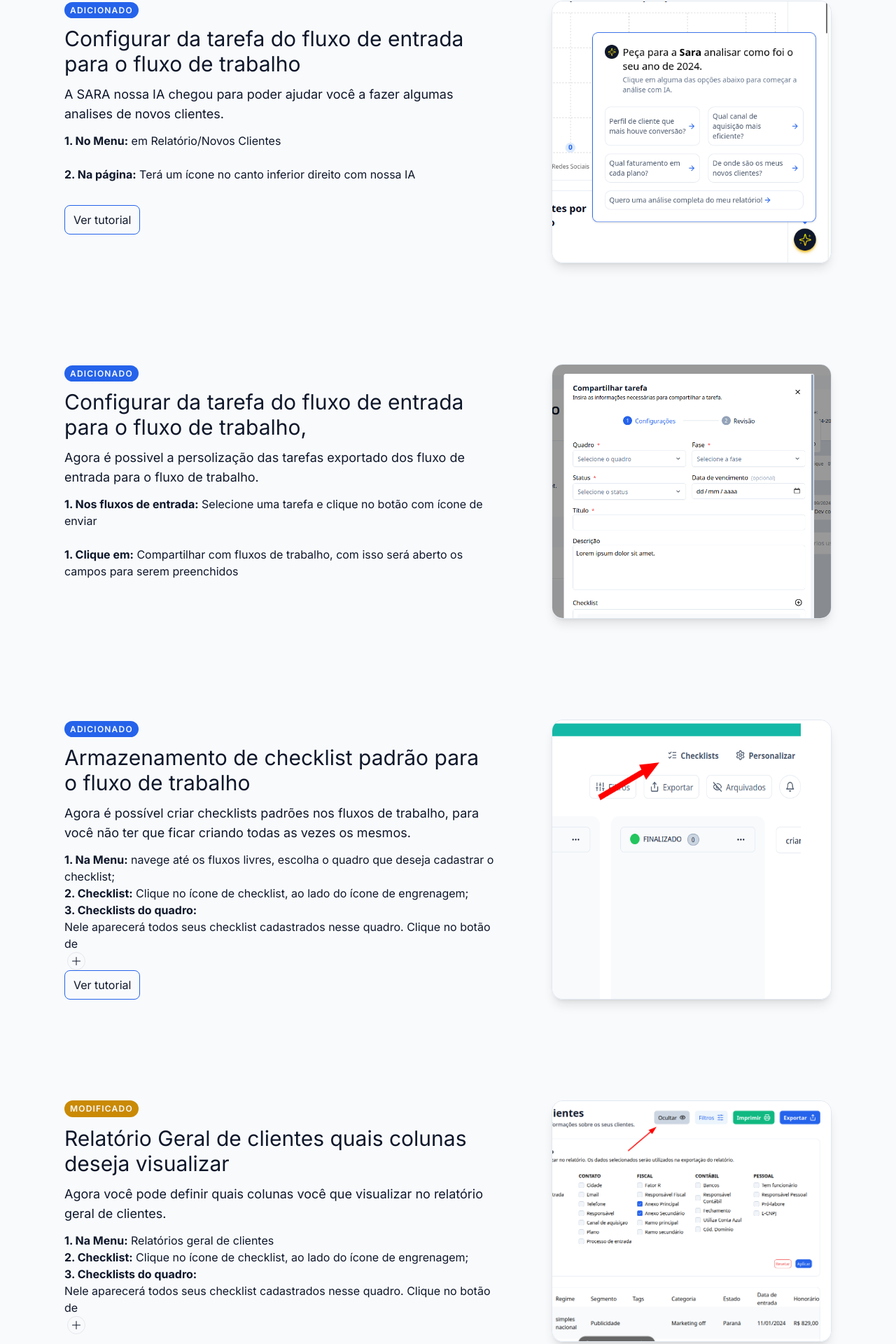
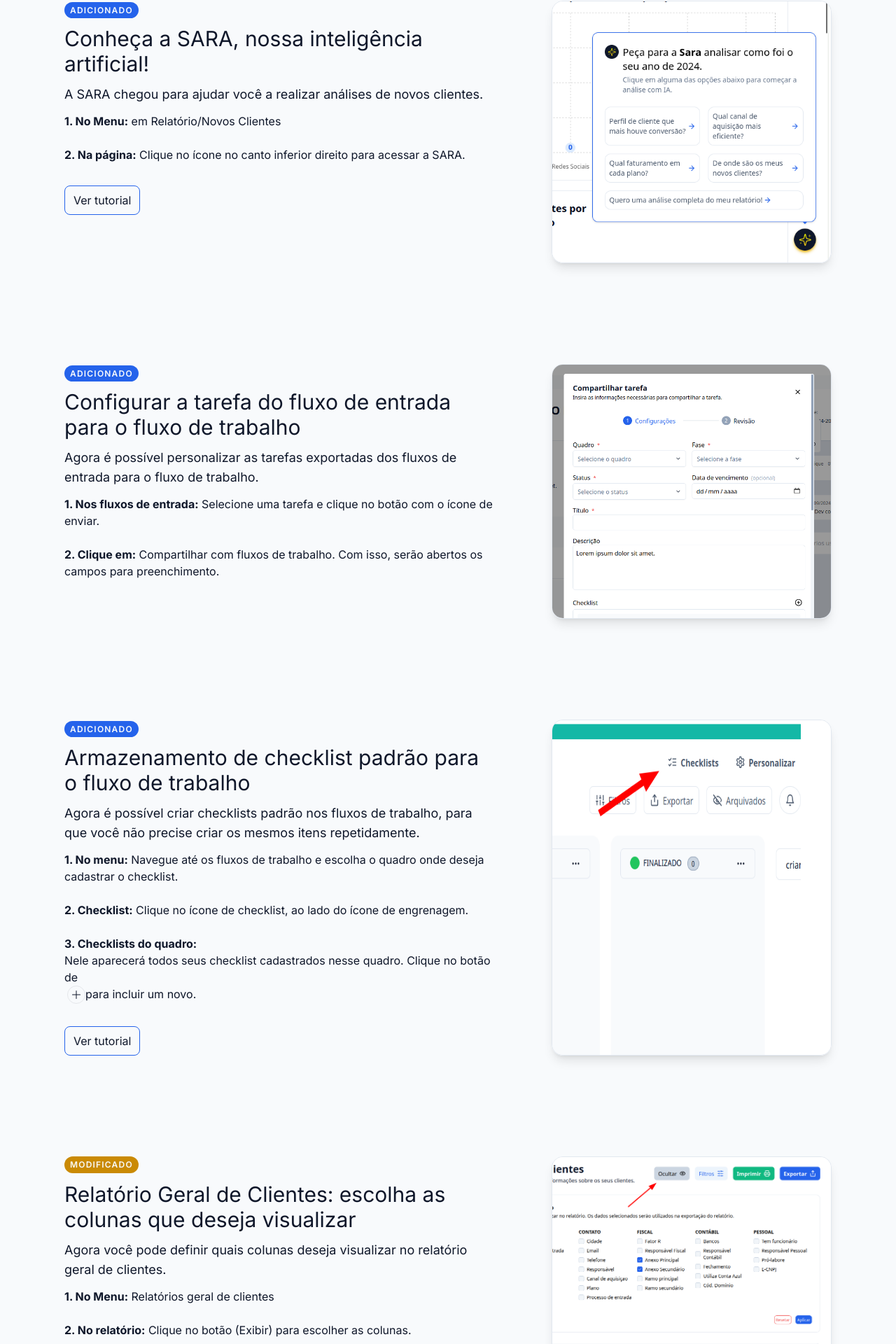
Before and after one commit to amanda-raiane/client-versions, a Next.js app: page / in a window 1280 px wide. Shown: the part 579-2499 px from the top of the page at 70% size. Built offline with nearby package versions, Linux system fonts and the light colour scheme.

Commit message:
chore: adjust version page. 7989913649

```diff
--- a/src/app/page.tsx
+++ b/src/app/page.tsx
@@ -25,8 +25,8 @@
   const { theme } = useTheme();
 
   const description = [
-    "Análise de relatório geral de clientes com IA, ",
-    "Configurar da tarefa do fluxo de entrada para o fluxo de trabalho, ",
+    "Análise de relatório de clientes com IA, ",
+    "Configurar a tarefa do fluxo de entrada para o fluxo de trabalho, ",
     "Armazenamento de checklist padrão para o fluxo de trabalho,  ",
     "Visualização de colunas no relatório geral de clientes, ",
     "Email personalizado para solicitação de assinatura.",
@@ -43,7 +43,7 @@
               src={theme === "dark" ? logoDark : logoLight}
             />
             <p className="mt-2 dark:text-slate-400 text-sm text-slate-800">
-              6 de dezembro de 2024 <span>v1.22.0</span>
+              5 de dezembro de 2024 <span>v1.22.0</span>
             </p>
           </div>
           <div className="flex items-center gap-3">
@@ -56,19 +56,19 @@
               Adicionado
             </span>
             <h2 className="sm:text-3xl text-2xl">
-              Configurar da tarefa do fluxo de entrada para o fluxo de trabalho
+              Conheça a SARA, nossa inteligência artificial!
             </h2>
             <p className="sm:text-lg">
-              A SARA nossa IA chegou para poder ajudar você a fazer algumas
-              analises de novos clientes.
+              A SARA chegou para ajudar você a realizar análises de novos
+              clientes.
             </p>
             <ol className="space-y-6 pb-8">
               <li>
                 <strong>1. No Menu:</strong> em Relatório/Novos Clientes
               </li>
               <li>
-                <strong>2. Na página:</strong> Terá um ícone no canto inferior
-                direito com nossa IA
+                <strong>2. Na página:</strong> Clique no ícone no canto inferior
+                direito para acessar a SARA.
               </li>
             </ol>
             <Link
@@ -94,20 +94,20 @@
               Adicionado
             </span>
             <h2 className="sm:text-3xl text-2xl">
-              Configurar da tarefa do fluxo de entrada para o fluxo de trabalho,
+              Configurar a tarefa do fluxo de entrada para o fluxo de trabalho
             </h2>
             <p className="sm:text-lg">
-              Agora é possivel a persolização das tarefas exportado dos fluxo de
+              Agora é possível personalizar as tarefas exportadas dos fluxos de
               entrada para o fluxo de trabalho.
             </p>
             <ol className="space-y-6 pb-8">
               <li>
                 <strong>1. Nos fluxos de entrada:</strong> Selecione uma tarefa
-                e clique no botão com ícone de enviar
+                e clique no botão com o ícone de enviar.
               </li>
               <li>
-                <strong>1. Clique em:</strong> Compartilhar com fluxos de
-                trabalho, com isso será aberto os campos para serem preenchidos
+                <strong>2. Clique em:</strong> Compartilhar com fluxos de
+                trabalho. Com isso, serão abertos os campos para preenchimento.
               </li>
             </ol>
             <Link
@@ -139,17 +139,17 @@
               Armazenamento de checklist padrão para o fluxo de trabalho
             </h2>
             <p className="sm:text-lg">
-              Agora é possível criar checklists padrões nos fluxos de trabalho,
-              para você não ter que ficar criando todas as vezes os mesmos.
+              Agora é possível criar checklists padrão nos fluxos de trabalho,
+              para que você não precise criar os mesmos itens repetidamente.
             </p>
-            <ol>
+            <ol className="space-y-6 pb-8">
               <li>
-                <strong>1. Na Menu:</strong> navege até os fluxos livres,
-                escolha o quadro que deseja cadastrar o checklist;
+                <strong>1. No menu:</strong> Navegue até os fluxos de trabalho e
+                escolha o quadro onde deseja cadastrar o checklist.
               </li>
               <li>
                 <strong>2. Checklist:</strong> Clique no ícone de checklist, ao
-                lado do ícone de engrenagem;
+                lado do ícone de engrenagem.
               </li>
               <li className="flex flex-wrap">
                 <strong>3. Checklists do quadro:</strong> Nele aparecerá todos
@@ -157,6 +157,7 @@
                 <span className="ml-1 border rounded-full flex place-items-center p-1">
                   <Plus />
                 </span>
+                para incluir um novo.
               </li>
             </ol>
             <Link
@@ -185,26 +186,20 @@
               Modificado
             </p>
             <h2 className="sm:text-3xl text-2xl">
-              Relatório Geral de clientes quais colunas deseja visualizar
+              Relatório Geral de Clientes: escolha as colunas que deseja
+              visualizar
             </h2>
             <p className="sm:text-lg">
-              Agora você pode definir quais colunas você que visualizar no
+              Agora você pode definir quais colunas deseja visualizar no
               relatório geral de clientes.
             </p>
-            <ol>
+            <ol className="space-y-6 pb-8">
               <li>
-                <strong>1. Na Menu:</strong> Relatórios geral de clientes
+                <strong>1. No Menu:</strong> Relatórios geral de clientes
               </li>
               <li>
-                <strong>2. Checklist:</strong> Clique no ícone de checklist, ao
-                lado do ícone de engrenagem;
-              </li>
-              <li className="flex flex-wrap">
-                <strong>3. Checklists do quadro:</strong> Nele aparecerá todos
-                seus checklist cadastrados nesse quadro. Clique no botão de{" "}
-                <span className="ml-1 border rounded-full flex place-items-center p-1">
-                  <Plus />
-                </span>
+                <strong>2. No relatório:</strong> Clique no botão (Exibir) para
+                escolher as colunas.
               </li>
             </ol>
             <Link
@@ -233,21 +228,20 @@
               Adicionado
             </span>
             <h2 className="sm:text-3xl text-2xl">
-              Email personalizado para solicitação de assinatura
+              E-mail Personalizado para Solicitação de Assinatura
             </h2>
             <p className="sm:text-lg">
-              Caso você tenha um SMTP agora você pode personalizar o email de
-              envio para assinatura de contratos.
+              Agora, se você tiver um SMTP configurado, pode personalizar o
+              e-mail de envio para a assinatura de contratos
             </p>
-            <ol>
+            <ol className="space-y-6 pb-8">
               <li>
                 <strong>1. No Menu:</strong> Navegue até as configurações
               </li>
               <li>
-                <strong>2. Contratos:</strong> Na sessão de contratos dentros
-                das configurações, clique na opção{" "}
-                <strong>SMTP e E-mail</strong>. Depois basta preencher os campos
-                com a informações
+                <strong>2. Contratos:</strong> Na seção de contratos dentro das
+                configurações, clique na opção SMTP e E-mail. Em seguida,
+                preencha os campos com as informações necessárias.
               </li>
             </ol>
             <Link
```
